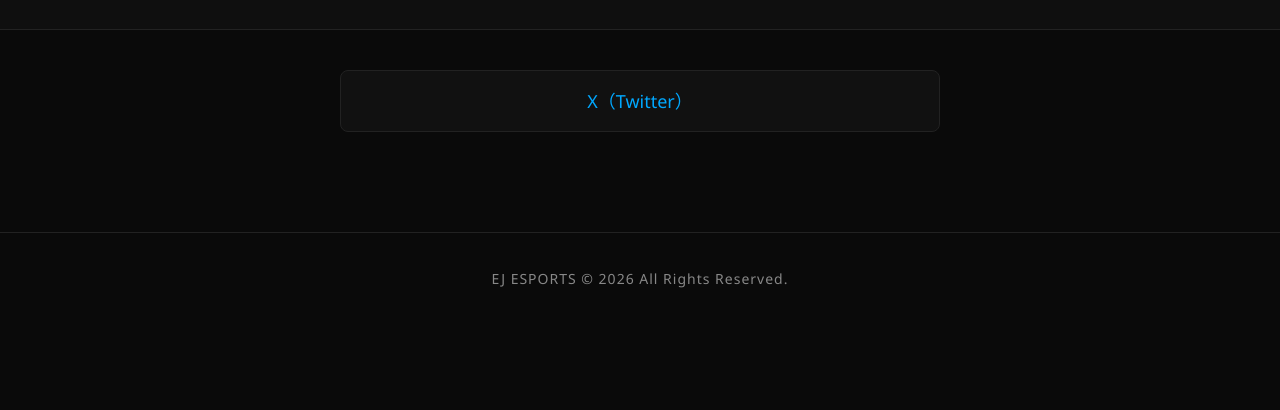
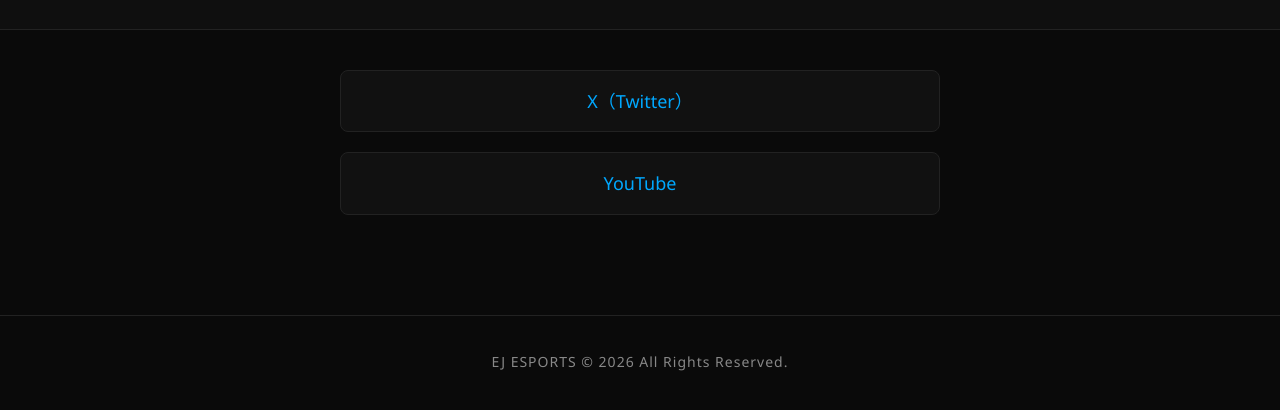
Before and after one commit to KaN1112/EJsite, a plain HTML site: page sns.html in a window 1280 px wide. Shown: the part 274-684 px from the top of the page. Drawn offline with Linux system fonts and the light colour scheme.

Commit message:
Update sns.html

```diff
--- a/sns.html
+++ b/sns.html
@@ -34,6 +34,7 @@
 
 <section class="sns-links">
     <a class="sns-card" href="https://x.com/EliteJade_47">X（Twitter）</a>
+    <a class="sns-card" href="https://www.youtube.com/@EJesports">YouTube</a>
 </section>
 <footer class="footer">
     <p>EJ ESPORTS © 2026 All Rights Reserved.</p>
```
